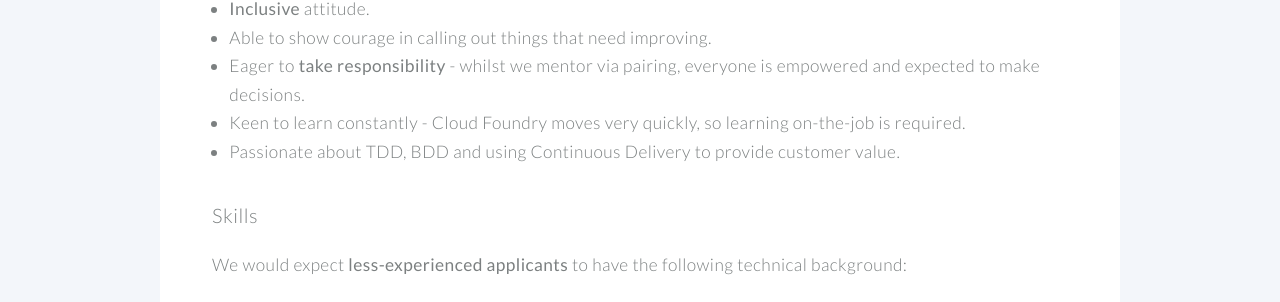
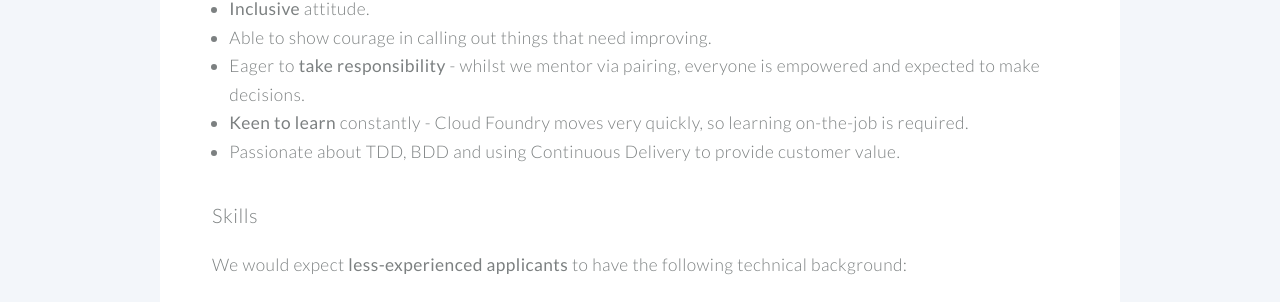
Before and after one commit to DanielJonesEB/engineerbetter.com, a Jekyll site: the page built from join-us.html, in a window 1280 px wide and 900 px high, scrolled down 802 px. Shown: the part 148-450 px from the top of the window. Built offline with Jekyll 4.4.1, drawn with Linux system fonts in a browser that asks for light colours.

```diff
--- a/join-us.html
+++ b/join-us.html
@@ -45,7 +45,7 @@ layout: default
                     <li><strong>Inclusive</strong> attitude.</li>
                     <li>Able to show courage in calling out things that need improving.</li>
                     <li>Eager to <strong>take responsibility</strong> - whilst we mentor via pairing, everyone is empowered and expected to make decisions.</li>
-                    <li>Keen to learn constantly - Cloud Foundry moves very quickly, so learning on-the-job is required.</li>
+                    <li><strong>Keen to learn</strong> constantly - Cloud Foundry moves very quickly, so learning on-the-job is required.</li>
                     <li>Passionate about TDD, BDD and using Continuous Delivery to provide customer value.</li>
                   </ul>
 
```
